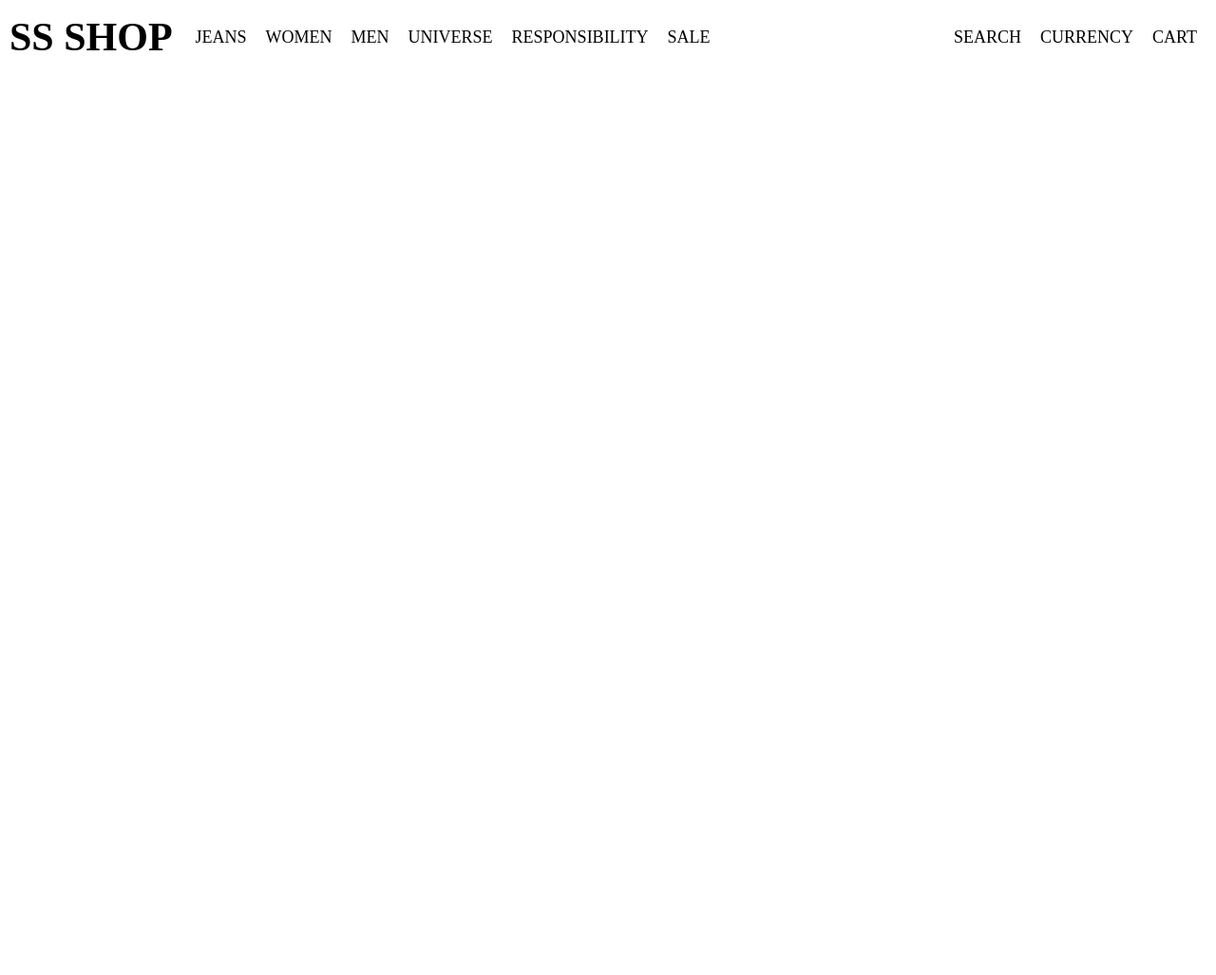
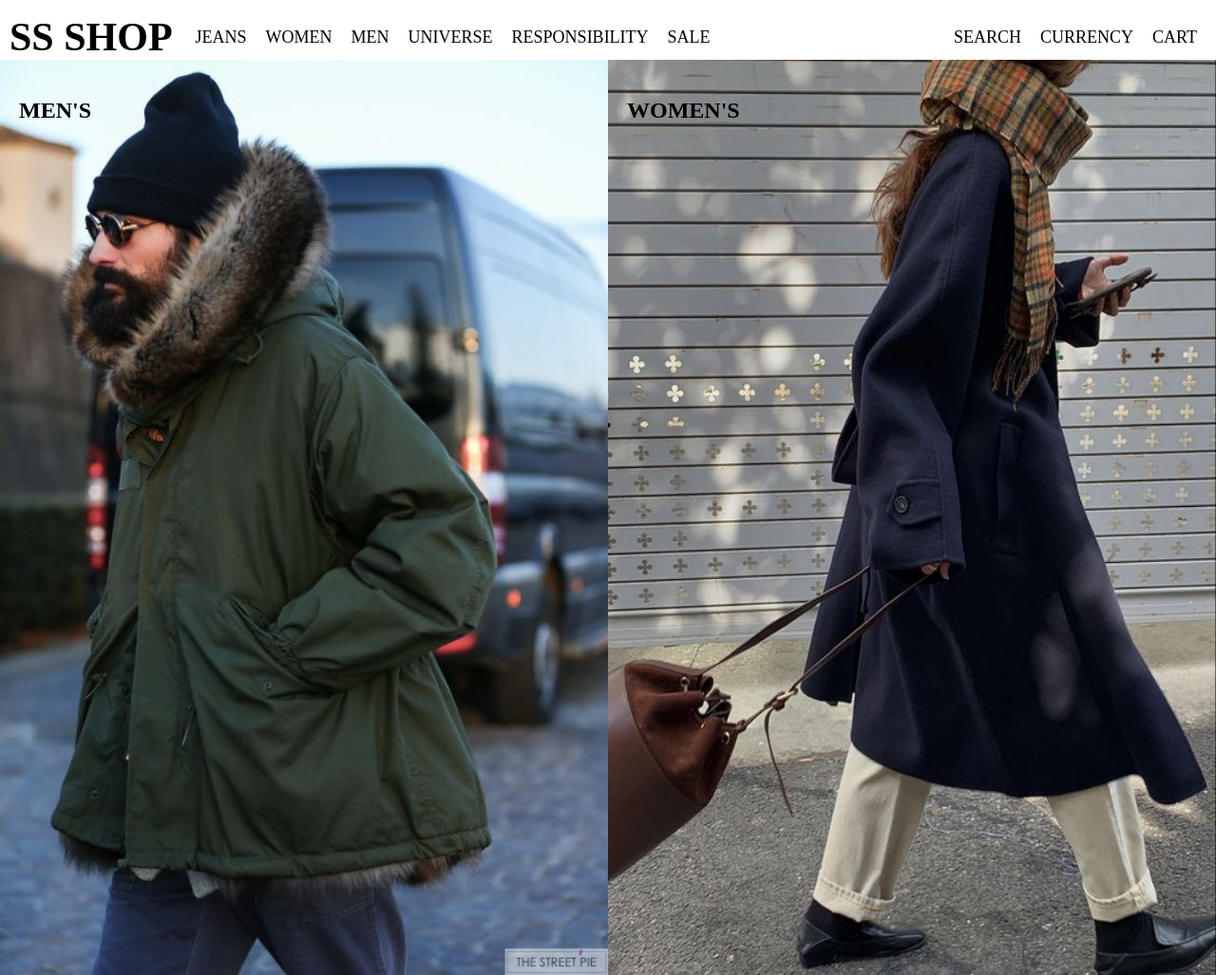
Before and after one commit to leeseungmin0/clothing-Store, a plain HTML site: page index.html in a window 1280 px wide. Shown: the whole page at 95% size. Before the commit the page ends 800 px from the top, so only its background shows below. Drawn offline with Linux system fonts and the light colour scheme.

Commit message:
STYLE : home img add

```diff
--- a/index.html
+++ b/index.html
@@ -8,6 +8,7 @@
     <link rel="stylesheet" href="./css/style.css" />
   </head>
   <body>
+    <!-- navbar -->
     <div class="nav__container">
       <h1 class="logo">SS SHOP</h1>
       <ul class="navbar__center">
@@ -24,5 +25,16 @@
         <li>CART</li>
       </ul>
     </div>
+    <!-- home -->
+    <div class="home__container">
+      <div class="home__men">
+        <h2>MEN'S</h2>
+        <img src="./img/hoem__men.jpeg" />
+      </div>
+      <div class="home__women">
+        <h2>WOMEN'S</h2>
+        <img src="./img/home__women.jpeg" />
+      </div>
+    </div>
   </body>
 </html>
--- a/scss/style.scss
+++ b/scss/style.scss
@@ -3,11 +3,15 @@
   padding: 0;
   box-sizing: border-box;
 }
-
+body {
+  width: 100%;
+  height: 100%;
+}
 li {
   list-style: none;
 }
 
+// navbar
 .nav__container {
   display: flex;
   justify-content: space-between;
@@ -37,3 +41,31 @@ li {
     }
   }
 }
+
+// HOME
+.home__container {
+  display: grid;
+  grid-template-columns: repeat(2, 1fr);
+  width: 100%;
+  height: 100vh;
+  .home__men {
+    position: relative;
+    h2 {
+      position: absolute;
+      top: 40px;
+      left: 20px;
+    }
+  }
+  .home__women {
+    position: relative;
+    h2 {
+      position: absolute;
+      top: 40px;
+      left: 20px;
+    }
+  }
+  img {
+    width: 100%;
+    height: 100%;
+  }
+}
```
Also changed, not shown: css/style.css, img/hoem__men.jpeg (added), img/home__women.jpeg (added), 1 other file.
